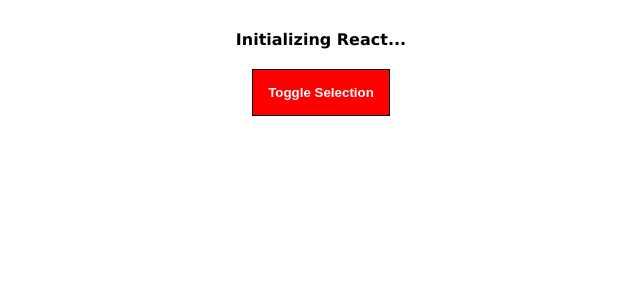
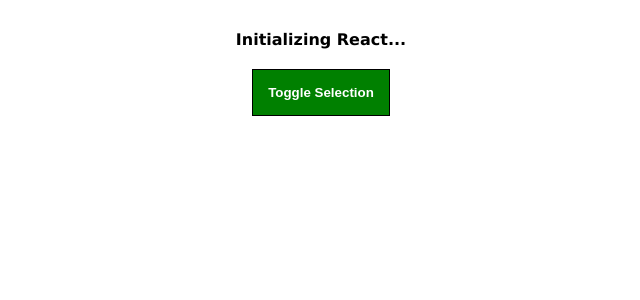
Before and after one commit to rajaghoshzhi/react-complete-guide_gitPush, a React app: page / in a window 1280 px wide. Shown: the top 300 px of the page, without its empty margins (319-959 px from the left). Built offline with nearby package versions, Linux system fonts and the light colour scheme.

Commit message:
update react

```diff
--- a/src/App.css
+++ b/src/App.css
@@ -10,7 +10,7 @@
   font-weight: bold;
 }
 .button_dsgn {
-    background: red;
+    background: green;
     padding: 15px;
     color: white;
     margin: 20px;
@@ -18,7 +18,7 @@
     font-weight: bold;
 }
 .button_dsgn:hover{
-  background: green;
+  background: red;
   color: white;
   border: 1px solid blue;
   cursor:pointer;
```
